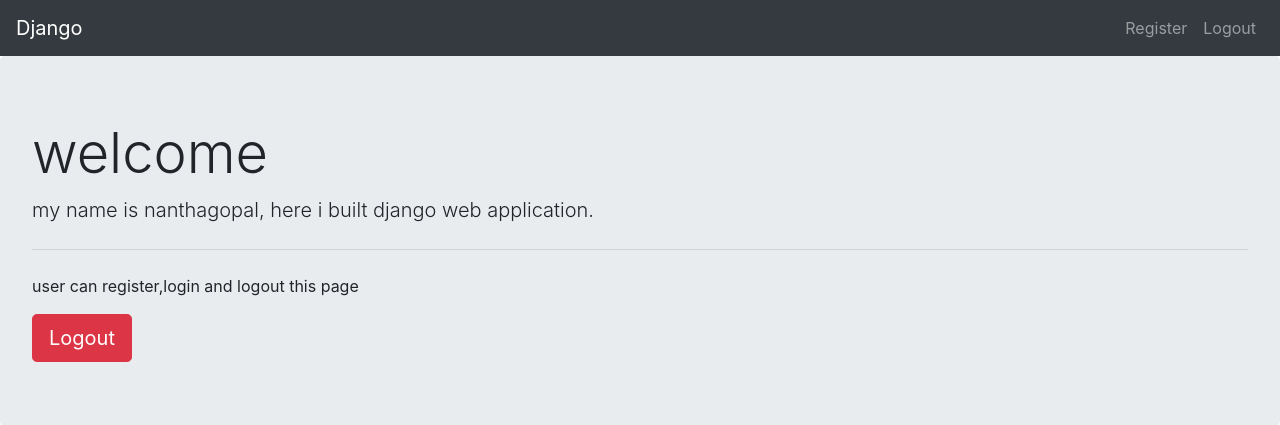
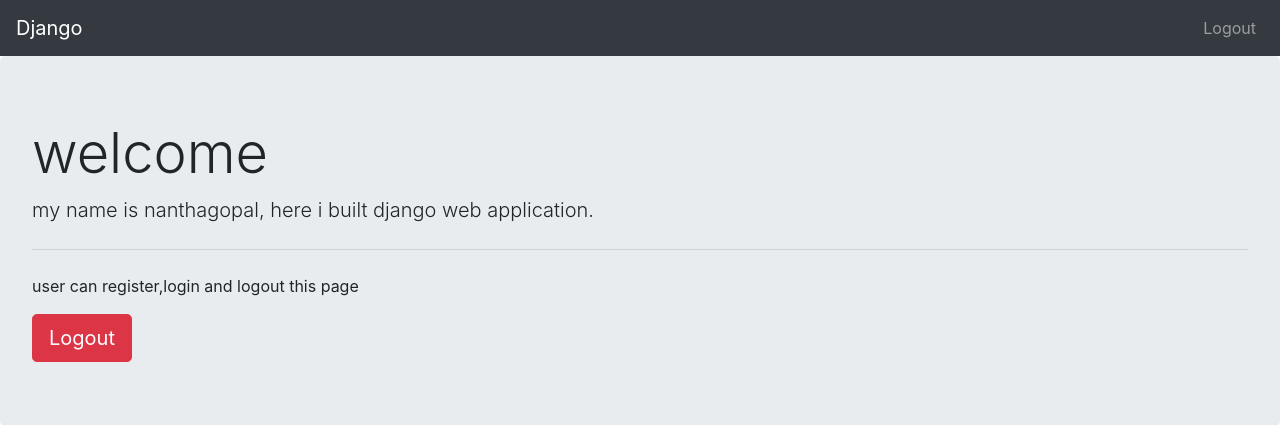
Before and after one commit to nanthu0123/Django_register_login, a Django app: page / in a window 1280 px wide. Shown: the top 425 px of the page. Run offline with Django 3.2, Linux system fonts and the light colour scheme; the visitor is signed in with stand-in values (Sample User, id 1); some libraries are stand-ins or nearby versions.

Commit message:
register nav item removed during authorization

```diff
--- a/base/templates/base.html
+++ b/base/templates/base.html
@@ -12,22 +12,25 @@
 </head>
 
 <body>
-
     <nav class="navbar navbar-expand-lg navbar-dark bg-dark">
         <a class="navbar-brand" href="{%url 'home'%}">Django</a>
+
         <button class="navbar-toggler" type="button" data-toggle="collapse" data-target="#navbarNav"
             aria-controls="navbarNav" aria-expanded="false" aria-label="Toggle navigation">
             <span class="navbar-toggler-icon"></span>
         </button>
+
         <div class="collapse navbar-collapse" id="navbarNav">
             <ul class="navbar-nav ml-auto">
+
                 {%if user.is_authenticated%}
-                <a class="nav-item nav-link" href="{%url 'register'%}">Register</a>
                 <a class="nav-item nav-link" href="javascript:{document.getElementById('logout').submit()}">Logout</a>
+
                 <form id='logout' method="POST" action="{%url 'logout'%}">
                     {%csrf_token%}
                     <input type="hidden">
                 </form>
+
                 {%else%}
                 <a class="nav-item nav-link" href="{%url 'register'%}">Register</a>
                 <a class="nav-item nav-link" href="{%url 'login'%}">Login</a>
@@ -35,7 +38,6 @@
             </ul>
         </div>
     </nav>
-
     {%block content%}
     {%endblock%}
 </body>
```
